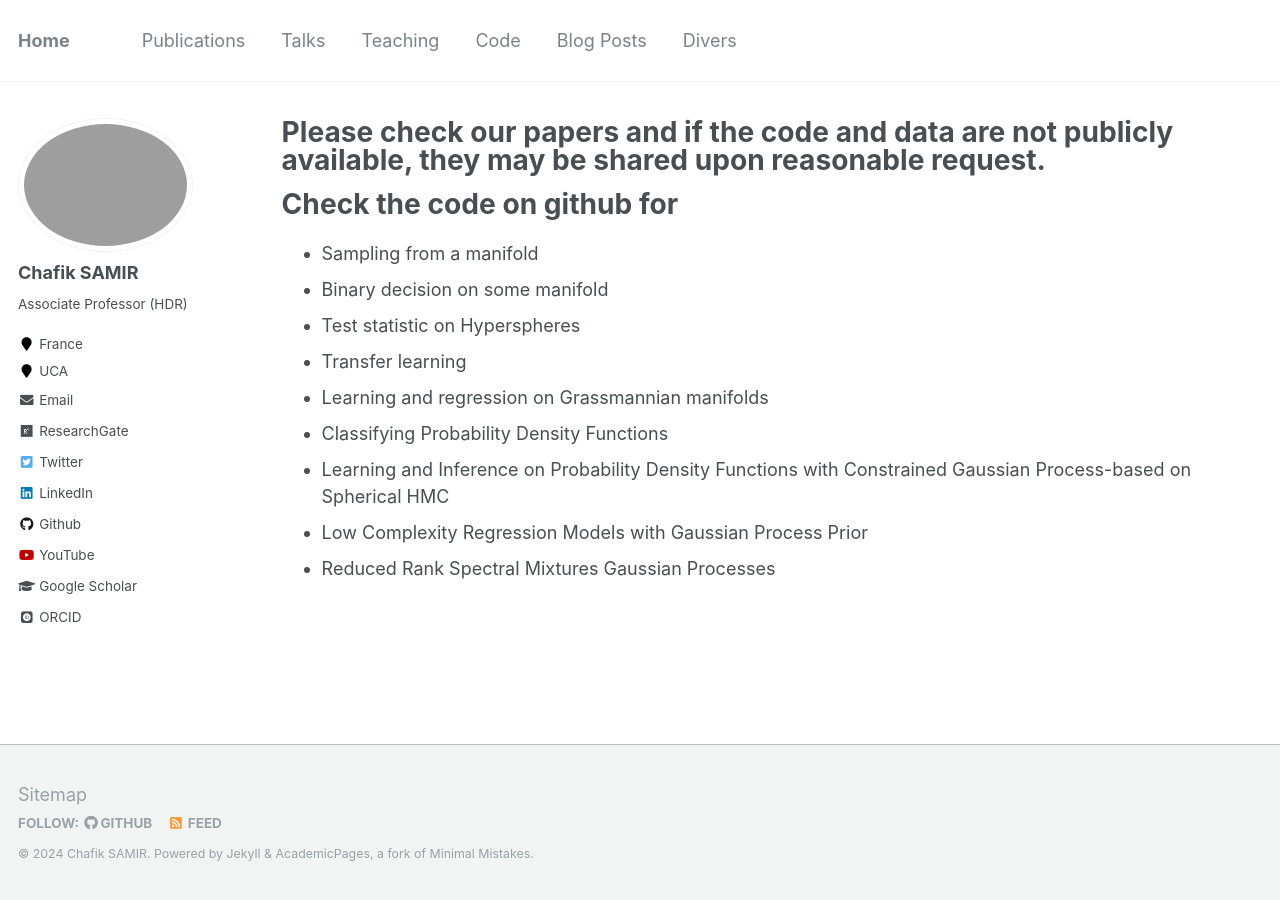
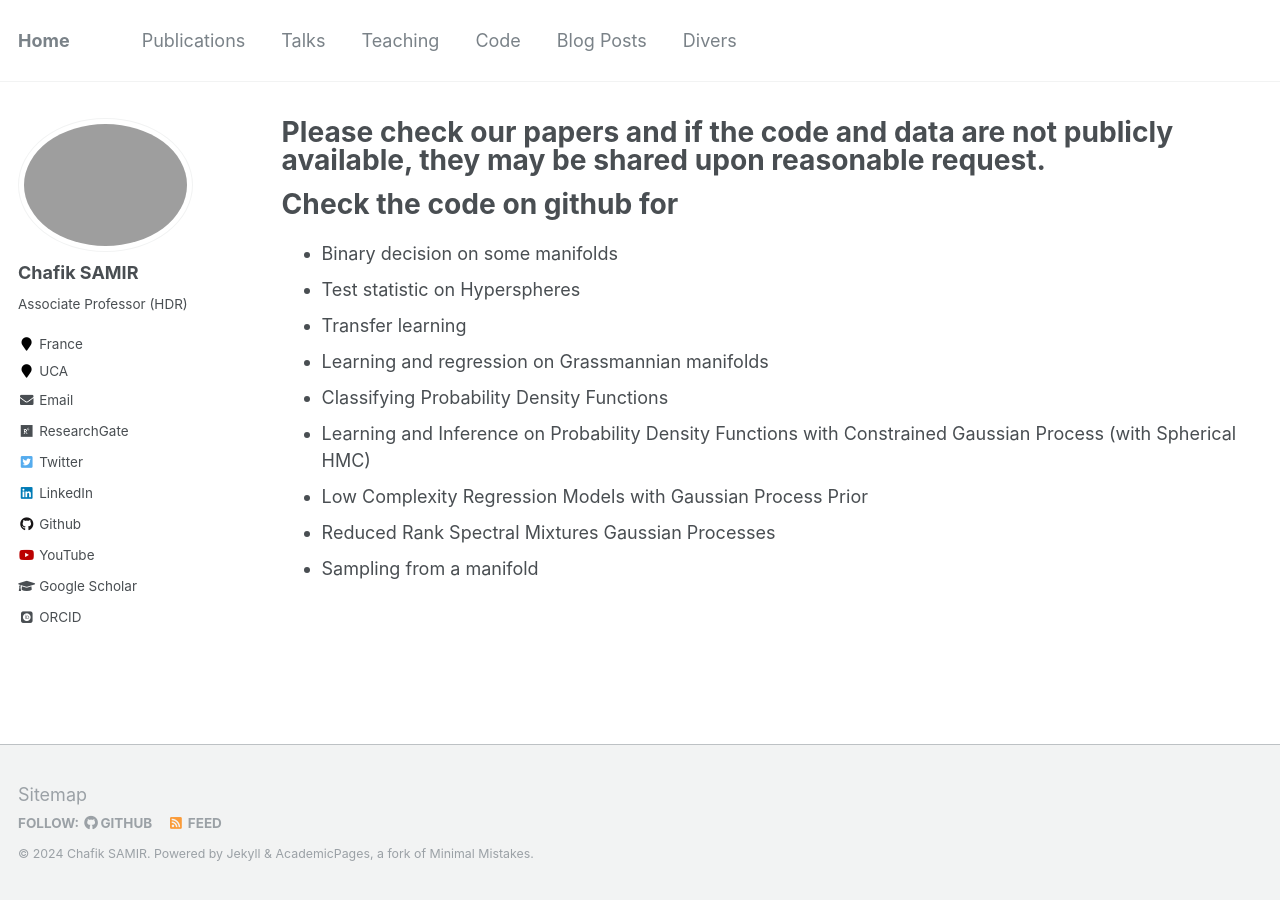
Before and after one commit to Chsamir/chsamir.github.io, a Jekyll site: the page built from _pages/cv.md, in a window 1280 px wide. Built offline with Jekyll 4.4.1, drawn with Linux system fonts in a browser that asks for light colours; some web fonts are replaced.

Commit message:
Update cv.md

```diff
--- a/_pages/cv.md
+++ b/_pages/cv.md
@@ -11,12 +11,12 @@ redirect_from:
 
 Check the code on github for
 ======
-* Sampling from a manifold
-* Binary decision on some manifold
+* Binary decision on some manifolds
 * Test statistic on Hyperspheres
 * Transfer learning
 * Learning and regression on Grassmannian manifolds
 * Classifying Probability Density Functions
-* Learning and Inference on Probability Density Functions with Constrained Gaussian Process-based on Spherical HMC
+* Learning and Inference on Probability Density Functions with Constrained Gaussian Process (with Spherical HMC)
 * Low Complexity Regression Models with Gaussian Process Prior
 * Reduced Rank Spectral Mixtures Gaussian Processes
+* Sampling from a manifold
```
